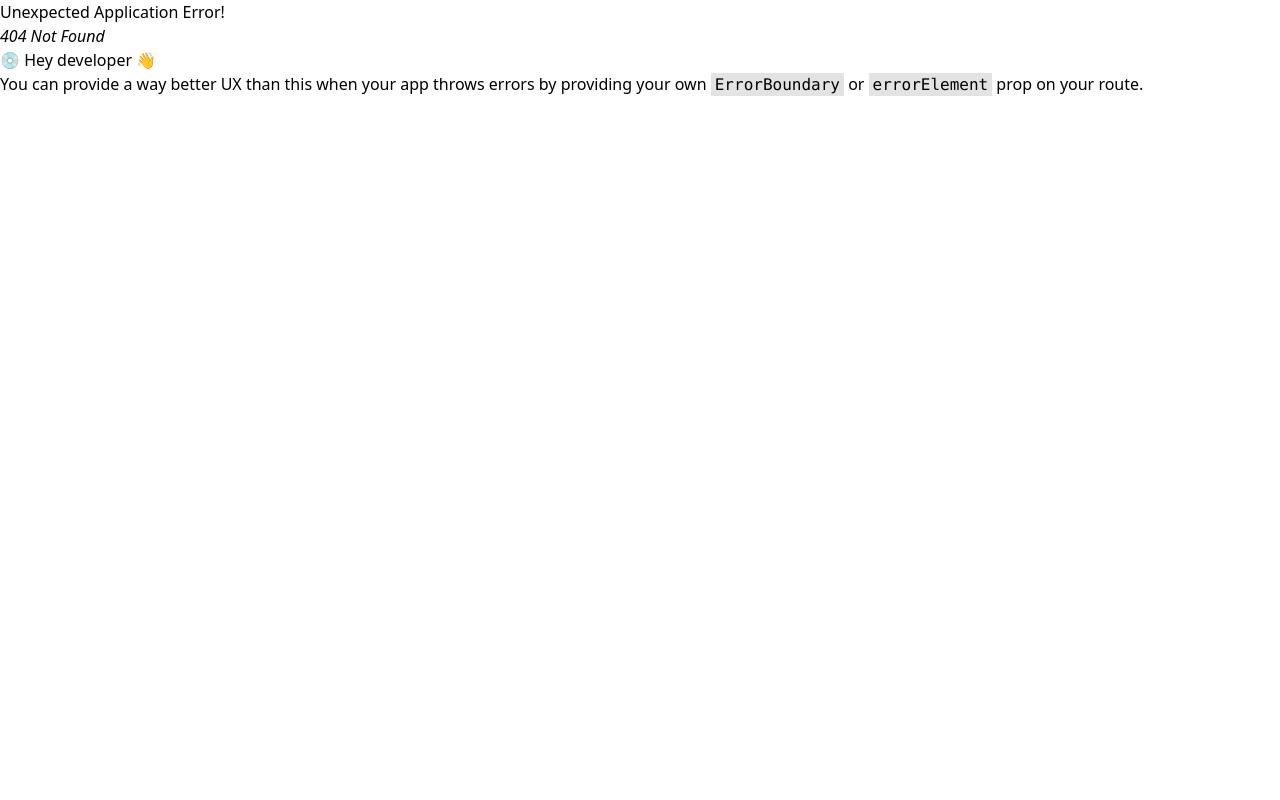
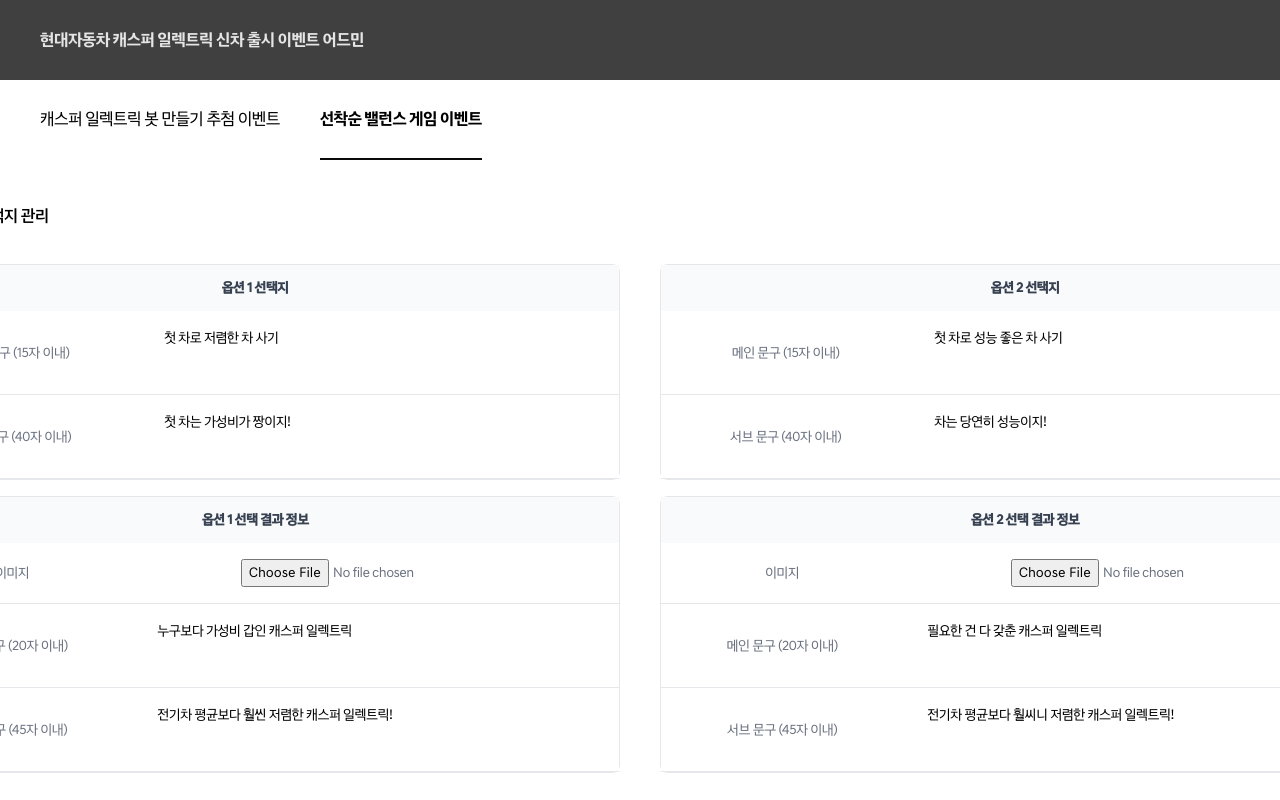
Before and after one commit to softeerbootcamp4th/Team7-HybridJGS-FE, a React (Vite) app in the folder admin/: page /rush/select-form in a window 1280 px wide. Before the commit this address had no page. Built offline with nearby package versions, Linux system fonts and the light colour scheme.

Commit message:
feat: 선택지 관리 페이지 구현

```diff
--- /dev/null
+++ b/admin/src/components/SelectForm/index.tsx
@@ -0,0 +1,38 @@
+import { ReactNode } from "react";
+
+interface SelectFormProps {
+    header: ReactNode;
+    data: ReactNode[][];
+}
+
+export default function SelectForm({ header, data }: SelectFormProps) {
+    return (
+        <div className="relative sm:rounded-lg w-[730px] border">
+            <div className="overflow-y-auto h-full">
+                <table className="w-full text-sm rtl:text-right text-gray-500 text-center">
+                    <thead className="sticky top-0 z-[5] text-gray-700 bg-gray-50">
+                        <tr>
+                            <th colSpan={2} className="px-6 py-3 h-body-2-medium">
+                                {header}
+                            </th>
+                        </tr>
+                    </thead>
+                    <tbody>
+                        {data.map((tableData, idx) => (
+                            <tr key={`table-data-${idx}`} className="bg-white border-b">
+                                {tableData.map((dataNode, idx) => (
+                                    <td
+                                        key={`${header}-data-${idx}`}
+                                        className="px-6 py-4 h-body-2-regular"
+                                    >
+                                        {dataNode}
+                                    </td>
+                                ))}
+                            </tr>
+                        ))}
+                    </tbody>
+                </table>
+            </div>
+        </div>
+    );
+}
--- /dev/null
+++ b/admin/src/components/TextField/index.tsx
@@ -0,0 +1,13 @@
+import { ComponentProps } from "react";
+
+interface TextFieldProps extends ComponentProps<"textarea"> {}
+
+export default function TextField({ ...restProps }: TextFieldProps) {
+    return (
+        <textarea
+            className="resize-none focus:outline-none w-full text-black"
+            spellCheck={false}
+            {...restProps}
+        />
+    );
+}
--- a/admin/src/contexts/rushEventContext.tsx
+++ b/admin/src/contexts/rushEventContext.tsx
@@ -11,6 +11,7 @@ export const RushEventDispatchContext = createContext<RushEventDispatchType | nu
 
 const initialState: RushEventStateType = {
     rushList: [],
+    selectOptions: [],
 };
 
 const casperCustomReducer = (
@@ -20,7 +21,8 @@ const casperCustomReducer = (
     switch (action.type) {
         case RUSH_ACTION.SET_EVENT_LIST:
             return { ...state, rushList: action.payload };
-
+        case RUSH_ACTION.SET_OPTION:
+            return { ...state, selectOptions: action.payload };
         default:
             return state;
     }
--- a/admin/src/features/Rush/EventList.tsx
+++ b/admin/src/features/Rush/EventList.tsx
@@ -58,7 +58,14 @@ export default function EventList({}: EventListProps) {
                     onChangeTime={(time) => handleChangeItem("closeTime", idx, time)}
                 />,
                 getTimeDifference(item.openTime, item.closeTime),
-                <Button buttonSize="sm">선택지 관리</Button>,
+                <Button
+                    buttonSize="sm"
+                    onClick={() =>
+                        navigate("/rush/select-form", { state: { id: item.rushEventId } })
+                    }
+                >
+                    선택지 관리
+                </Button>,
                 <Button buttonSize="sm">경품 관리</Button>,
                 <div className="flex justify-between">
                     <p>{item.winnerCount}</p>
--- /dev/null
+++ b/admin/src/pages/RushSelectForm/index.tsx
@@ -0,0 +1,129 @@
+import { useEffect, useMemo } from "react";
+import { useNavigate } from "react-router-dom";
+import SelectForm from "@/components/SelectForm";
+import TabHeader from "@/components/TabHeader";
+import TextField from "@/components/TextField";
+import useRushEventDispatchContext from "@/hooks/useRushEventDispatchContext";
+import useRushEventStateContext from "@/hooks/useRushEventStateContext";
+import { RUSH_ACTION } from "@/types/rush";
+
+export default function RushSelectForm() {
+    const navigate = useNavigate();
+
+    const { selectOptions } = useRushEventStateContext();
+    const dispatch = useRushEventDispatchContext();
+
+    useEffect(() => {
+        dispatch({
+            type: RUSH_ACTION.SET_OPTION,
+            payload: [
+                {
+                    rushOptionId: 1,
+                    mainText: "첫 차로 저렴한 차 사기",
+                    subText: "첫 차는 가성비가 짱이지!",
+                    resultMainText: "누구보다 가성비 갑인 캐스퍼 일렉트릭",
+                    resultSubText: "전기차 평균보다 훨씬 저렴한 캐스퍼 일렉트릭!",
+                    imageUrl: "left_image.png",
+                },
+                {
+                    rushOptionId: 2,
+                    mainText: "첫 차로 성능 좋은 차 사기",
+                    subText: "차는 당연히 성능이지!",
+                    resultMainText: "필요한 건 다 갖춘 캐스퍼 일렉트릭",
+                    resultSubText: "전기차 평균보다 훨씨니 저렴한 캐스퍼 일렉트릭!",
+                    imageUrl: "left_image.png",
+                },
+            ],
+        });
+    }, []);
+
+    const handleChangeItem = (key: string, changeIdx: number, text: string) => {
+        const updatedItem = selectOptions.map((item, idx) => {
+            if (idx === changeIdx) {
+                return { ...item, [key]: text };
+            }
+            return { ...item };
+        });
+
+        dispatch({ type: RUSH_ACTION.SET_OPTION, payload: updatedItem });
+    };
+
+    const getSelectOption = (idx: number) => {
+        if (selectOptions.length >= 2) {
+            return [
+                [
+                    "메인 문구 (15자 이내)",
+                    <TextField
+                        value={selectOptions[idx].mainText}
+                        onChange={(e) => handleChangeItem("mainText", idx, e.target.value)}
+                    />,
+                ],
+                [
+                    "서브 문구 (40자 이내)",
+                    <TextField
+                        value={selectOptions[idx].subText}
+                        onChange={(e) => handleChangeItem("subText", idx, e.target.value)}
+                    />,
+                ],
+            ];
+        }
+        return [];
+    };
+    const getSelectOptionResult = (idx: number) => {
+        if (selectOptions.length >= 2) {
+            return [
+                ["이미지", <input type="file" />],
+                [
+                    "메인 문구 (20자 이내)",
+                    <TextField
+                        value={selectOptions[idx].resultMainText}
+                        onChange={(e) => handleChangeItem("resultMainText", idx, e.target.value)}
+                    />,
+                ],
+                [
+                    "서브 문구 (45자 이내)",
+                    <TextField
+                        value={selectOptions[idx].resultSubText}
+                        onChange={(e) => handleChangeItem("resultSubText", idx, e.target.value)}
+                    />,
+                ],
+            ];
+        }
+        return [];
+    };
+
+    return (
+        <div className="flex flex-col items-center h-screen">
+            <TabHeader />
+
+            <div className="w-[1560px] flex flex-col items-center justify-center gap-8 mt-10">
+                <div className="flex items-center gap-2 self-start">
+                    <img
+                        alt="뒤로 가기 버튼"
+                        src="/assets/icons/left-arrow.svg"
+                        className="cursor-pointer"
+                        onClick={() => navigate(-1)}
+                    />
+                    <p className="h-body-1-medium">밸런스 게임 선택지 관리</p>
+                </div>
+
+                <div className="flex gap-10">
+                    <div className="flex flex-col gap-4">
+                        <SelectForm header="옵션 1 선택지" data={getSelectOption(0)} />
+                        <SelectForm
+                            header="옵션 1 선택 결과 정보"
+                            data={getSelectOptionResult(0)}
+                        />
+                    </div>
+                    <div className="flex flex-col gap-4">
+                        <SelectForm header="옵션 2 선택지" data={getSelectOption(1)} />
+                        <SelectForm
+                            header="옵션 2 선택 결과 정보"
+                            data={getSelectOptionResult(1)}
+                        />
+                    </div>
+                </div>
+            </div>
+        </div>
+    );
+}
--- a/admin/src/router.tsx
+++ b/admin/src/router.tsx
@@ -5,6 +5,7 @@ import Login from "./pages/Login";
 import Lottery from "./pages/Lottery";
 import LotteryWinner from "./pages/LotteryWinner";
 import Rush from "./pages/Rush";
+import RushSelectForm from "./pages/RushSelectForm";
 
 export const router = createBrowserRouter([
     {
@@ -36,6 +37,10 @@ export const router = createBrowserRouter([
                         index: true,
                         element: <Rush />,
                     },
+                    {
+                        path: "select-form",
+                        element: <RushSelectForm />,
+                    },
                 ],
             },
         ],
--- a/admin/src/types/rush.ts
+++ b/admin/src/types/rush.ts
@@ -10,32 +10,33 @@ export interface RushEventType {
     prizeDescription: string;
 }
 
+export interface RushOptionType {
+    rushOptionId: number;
+    mainText: string;
+    subText: string;
+    resultMainText: string;
+    resultSubText: string;
+    imageUrl: string;
+}
+
 export interface RushEventStateType {
     rushList: RushEventType[];
+    selectOptions: RushOptionType[];
 }
 
 export const RUSH_ACTION = {
     SET_EVENT_LIST: "SET_EVENT_LIST",
+    SET_OPTION: "SET_OPTION",
 } as const;
 
-export type RushEventAction = {
-    type: typeof RUSH_ACTION.SET_EVENT_LIST;
-    payload: RushEventType[];
-};
+export type RushEventAction =
+    | {
+          type: typeof RUSH_ACTION.SET_EVENT_LIST;
+          payload: RushEventType[];
+      }
+    | {
+          type: typeof RUSH_ACTION.SET_OPTION;
+          payload: RushOptionType[];
+      };
 
 export type RushEventDispatchType = Dispatch<RushEventAction>;
-
-export interface RushApplicantType {
-    phone_number: string;
-    balance_game_choice: string;
-    created_at: string;
-}
-
-export interface RushSelectionType {
-    rush_option_id: string;
-    main_text: string;
-    sub_text: string;
-    result_main_text: string;
-    result_sub_text: string;
-    image_url: string;
-}
```
